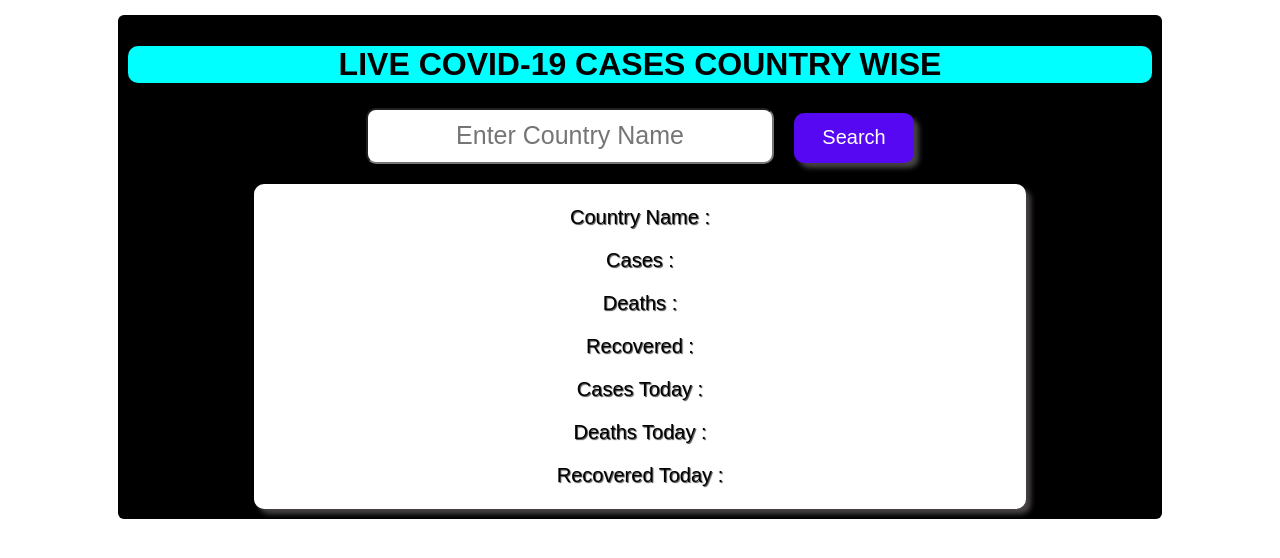
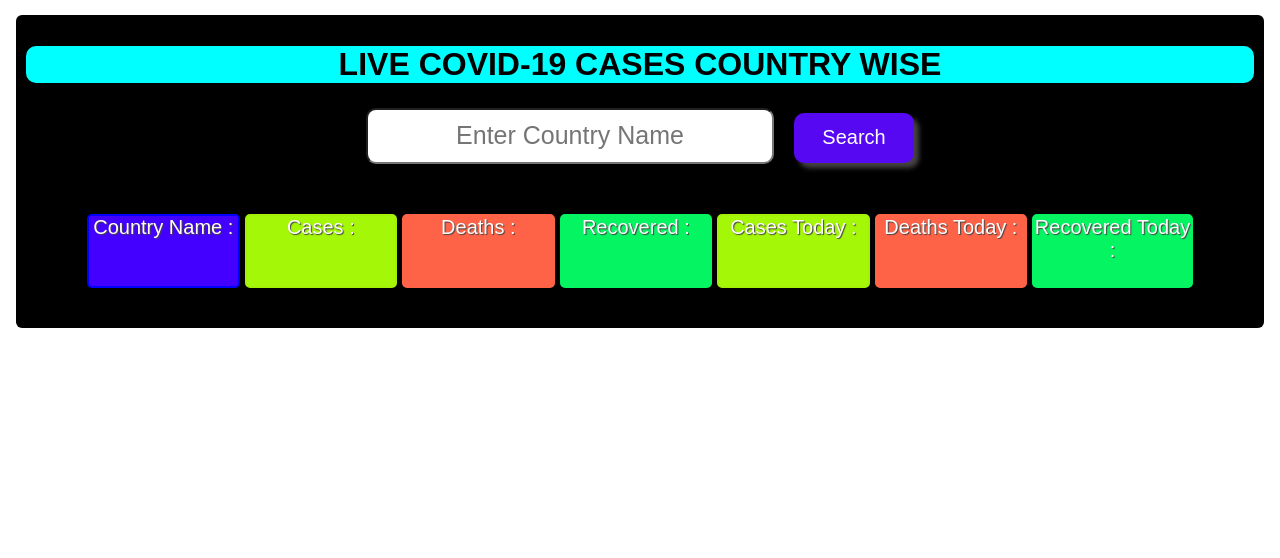
Before and after one commit to saini9485/Covid-19-Tracker-App, a React (Create React App) app: page / in a window 1280 px wide. Shown: the top 558 px of the page. Built offline with nearby package versions, Linux system fonts and the light colour scheme; no server answers.

Commit message:
Covid-19

```diff
--- a/src/components/CovidData.css
+++ b/src/components/CovidData.css
@@ -9,7 +9,8 @@ body {
 }
 .covidData {
   background-color: black;
-  width: 80%;
+  width: 96%;
+  height: 50%;
   margin: auto;
   margin-top: 15px;
   border-radius: 6px;
@@ -54,18 +55,88 @@ div {
 /* detail stylings */
 
 .covidData__country__info {
+    display: flex;
+    /* display: inline; */
+    /* flex-wrap: wrap; */
   font-size: 20px;
   font-family:Arial, Helvetica, sans-serif;
-  width: 75%;
+  width: 90%;
   margin-left: auto;
   margin-right: auto;
-  height: auto;
-  padding-left: 10px;
-  background-color: white;
+  /* height: auto; */
+  height: 50%;
+  /* padding-left: 10px; */
+  background-color: black;
   margin-top: 20px;
-  padding: 2px;
+  padding: 10px;
   border-radius: 10px;
   text-shadow: 1px 1px 1px rgb(71, 67, 67);
-  box-shadow: 5px 5px 5px rgb(71, 67, 67);
+  /* box-shadow: 5px 5px 5px rgb(71, 67, 67); */
   /* display: none; */
 }
+/* p{
+    background-color: blue;
+} */
+.Country{
+    border: 2px solid blue;
+    background-color: rgb(68, 0, 255);
+    border-radius: 5px;
+    height: 70px;
+    color: white;
+    margin-right: 5px;
+    width:180px ;
+}
+.Cases{
+    border: 2px solid rgb(163, 241, 7);
+    background-color: rgb(163, 247, 7);
+    border-radius: 5px;
+    height: 70px;
+    color: white;
+    margin-right: 5px;
+    width:180px ;
+}
+.Deaths{
+    border: 2px solid tomato;
+    background-color: tomato;
+    border-radius: 5px;
+    height: 70px;
+    color: white;
+    margin-right: 5px;
+    width:180px ;
+}
+.Recovered{
+    border: 2px solid rgb(5, 244, 97);
+    background-color:  rgb(5, 244, 97);
+    border-radius: 5px;
+    height: 70px;
+    color: white;
+    margin-right: 5px;
+    width:180px ;
+}
+.CasesToday{
+    border: 2px solid rgb(163, 241, 7);
+    background-color: rgb(163, 247, 7);
+    border-radius: 5px;
+    height: 70px;
+    color: white;
+    margin-right: 5px;
+    width:180px ;
+}
+.DeathsToday{
+    border: 2px solid tomato;
+    background-color: tomato;
+    border-radius: 5px;
+    height: 70px;
+    color: white;
+    margin-right: 5px;
+    width:180px ;
+}
+.RecoveredToday{
+    border: 2px solid rgb(5, 244, 97);
+    background-color:  rgb(5, 244, 97);
+    border-radius: 5px;
+    height: 70px;
+    color: white;
+    width:190px ;
+
+}
--- a/src/components/CovidData.jsx
+++ b/src/components/CovidData.jsx
@@ -85,19 +85,21 @@ export function CovidData() {
       </div>
 
       <div className="covidData__country__info">
-        <p>Country Name : {country} </p>
+        {/* <div> */}
+        <p className="Country">Country Name : {country} </p>
 
-        <p>Cases : {cases}</p>
+        <p className="Cases">Cases : {cases}</p>
 
-        <p>Deaths : {deaths}</p>
+        <p className="Deaths">Deaths : {deaths}</p>
 
-        <p>Recovered : {recovered}</p>
+        <p className="Recovered" >Recovered : {recovered}</p>
 
-        <p>Cases Today : {todayCases}</p>
+        <p className="CasesToday">Cases Today : {todayCases}</p>
 
-        <p>Deaths Today : {deathCases}</p>
+        <p className="DeathsToday">Deaths Today : {deathCases}</p>
 
-        <p>Recovered Today : {recoveredCases}</p>
+        <p className="RecoveredToday">Recovered Today : {recoveredCases}</p>
+        {/* </div> */}
       </div>
     </div>
   );
```
